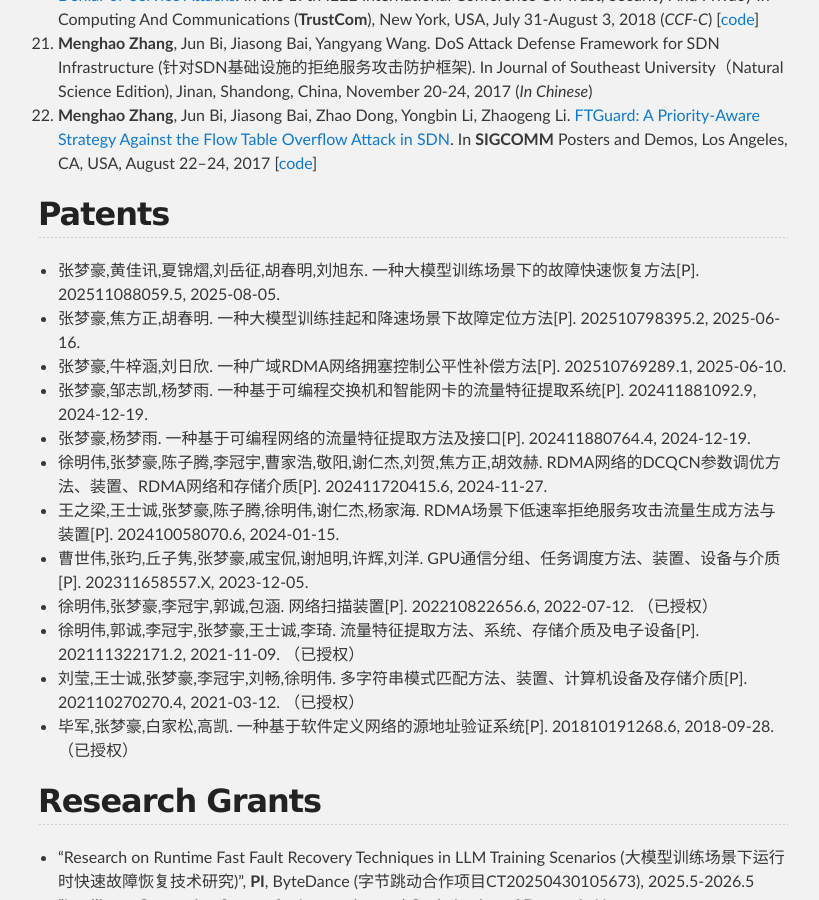
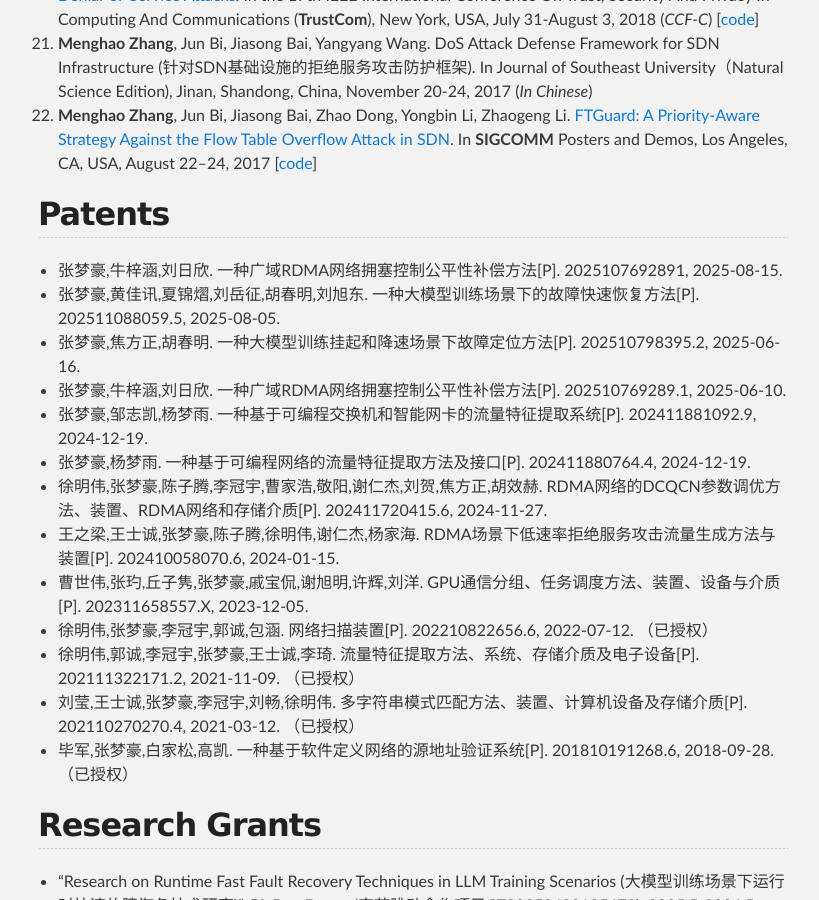
Before and after one commit to zhangmenghao/zhangmenghao.github.io, a Jekyll site: the page built from index.md, in a window 1280 px wide and 900 px high, scrolled down 4974 px. Shown: the whole window, without its empty margins (227-1046 px from the left). Built offline with Jekyll 4.4.1, drawn with Linux system fonts in a browser that asks for light colours.

Commit message:
Add patent

```diff
--- a/index.md
+++ b/index.md
@@ -175,6 +175,7 @@
 
 
 ## Patents
+* 张梦豪,牛梓涵,刘日欣. 一种广域RDMA网络拥塞控制公平性补偿方法[P]. 2025107692891, 2025-08-15.
 * 张梦豪,黄佳讯,夏锦熠,刘岳征,胡春明,刘旭东. 一种大模型训练场景下的故障快速恢复方法[P]. 202511088059.5, 2025-08-05.
 * 张梦豪,焦方正,胡春明. 一种大模型训练挂起和降速场景下故障定位方法[P]. 202510798395.2, 2025-06-16.
 * 张梦豪,牛梓涵,刘日欣. 一种广域RDMA网络拥塞控制公平性补偿方法[P]. 202510769289.1, 2025-06-10.
```
